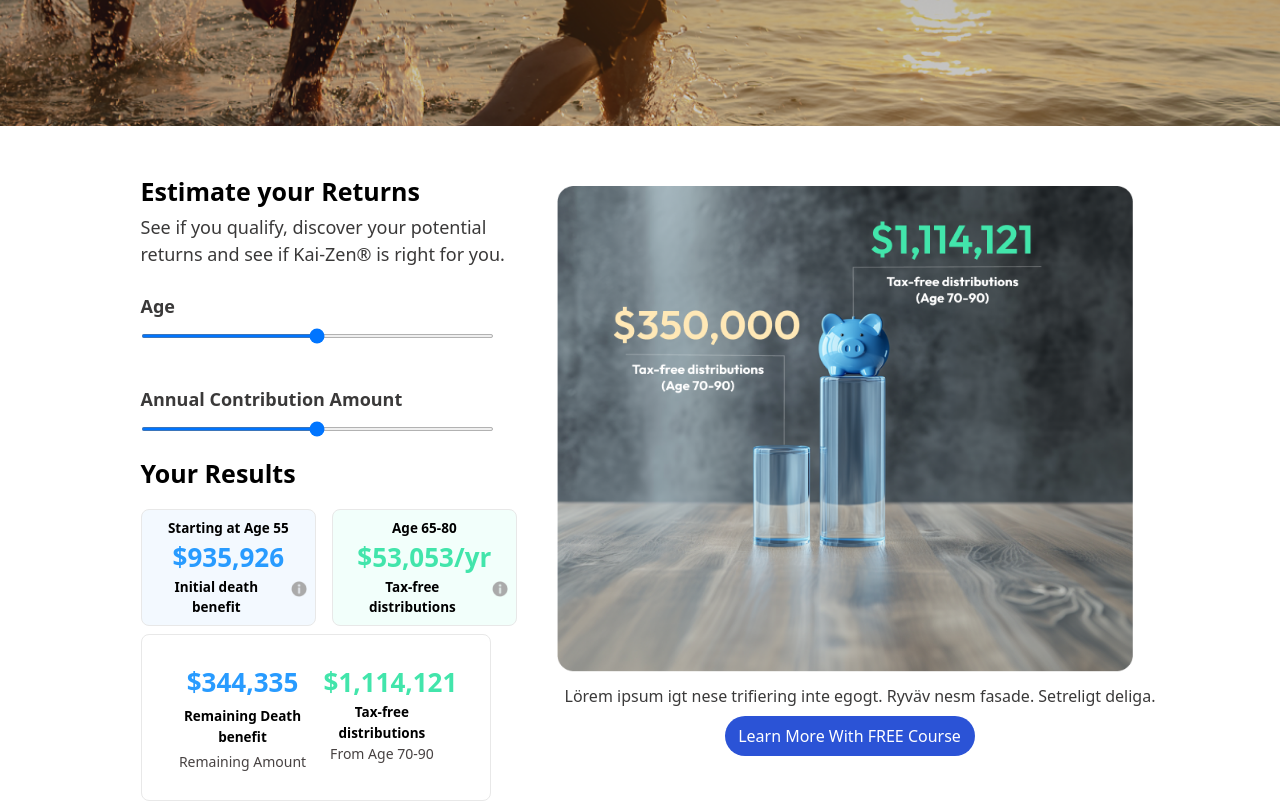
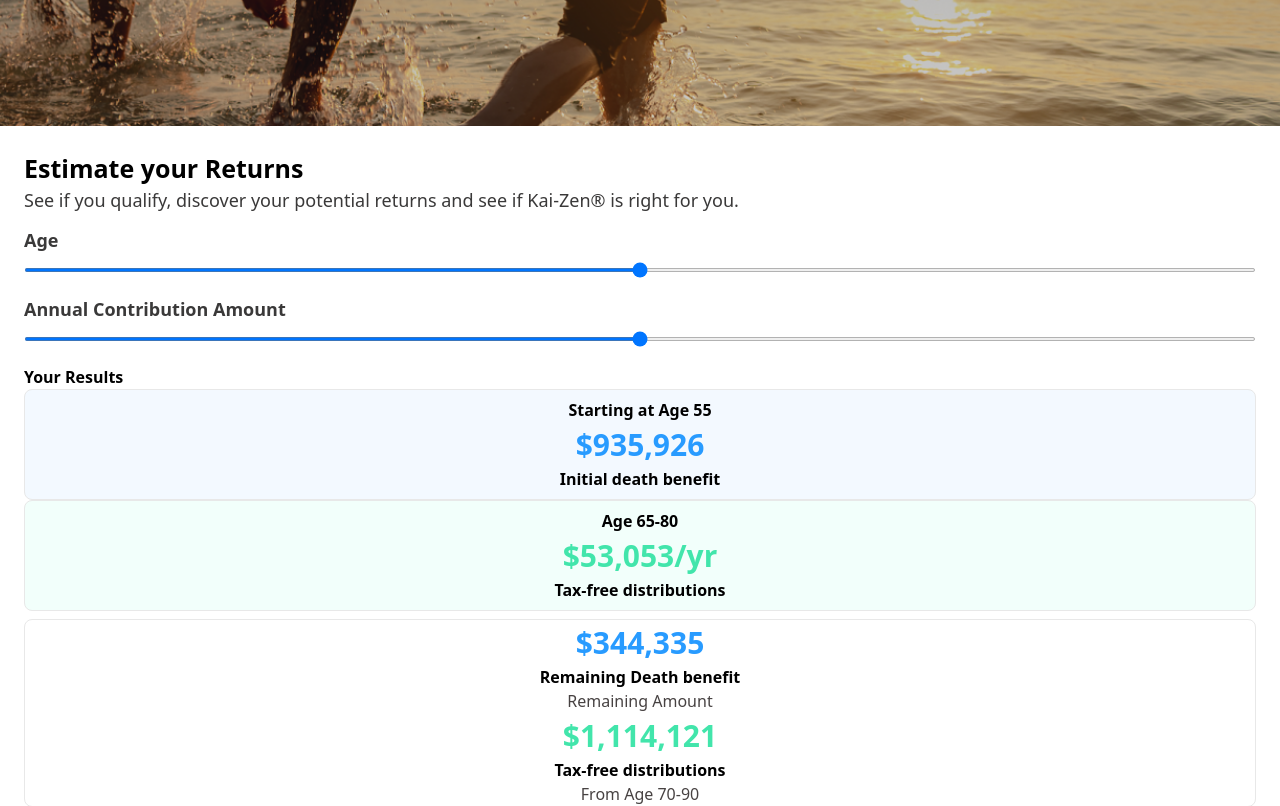
Before and after one commit to snehapatidar5/Task-1, a React (Vite) app: page / in a window 1280 px wide. Shown: the part 740-1546 px from the top of the page. Built offline with nearby package versions, Linux system fonts and the light colour scheme.

Commit message:
Update Estimate.jsx

```diff
--- a/src/Component/OtherComponents/Estimate.jsx
+++ b/src/Component/OtherComponents/Estimate.jsx
@@ -2,61 +2,60 @@ import EstimateImage from '../../assets/estimateImage.png'
 import iVector from '../../assets/iVector.png'
 function Estimate() {
   return (
-    <div className=' lg:max-2xl:mt-12 lg:max-2xl:flex lg:max-2xl:justify-center lg:max-2xl:gap-4 w-[100%] h-[670px]  '>
-      <div className='lg:max-2xl:w-[400px] lg:max-2xl:mt-[-13px]  lg:max-2xl:ml-6 sm:p-3 sm:mt-3'>
+    <div className=' lg:max-3xl:mt-12 lg:max-3xl:flex lg:max-3xl:justify-center lg:max-3xl:gap-4 w-[100%] h-[100%]  '>
+      <div className='lg:max-3xl:w-[400px] lg:max-3xl:mt-[-13px] sm:p-6 lg:max-3xl:ml-6 xs:p-3 xs:mt-3'>
         <div>
           <h3 className='text-[25px] font-semibold'>Estimate your Returns</h3>
-          <p className='text-[18px] text-[#3A3939] sm:pt-1'>See if you qualify, discover your potential returns and see if Kai-Zen® is right for you.</p>
+          <p className='text-[18px] text-[#3A3939] xs:pt-1'>See if you qualify, discover your potential returns and see if Kai-Zen® is right for you.</p>
 
 
-          <p className='text-lg text-[#3A3939] font-semibold mt-3 sm:mt-6'>Age</p>
-          <input type="range" className=" w-full sm:w-[94%] h-1 mb-6  rounded-lg cursor-pointer bg-[#FFFFFF]" />
+          <p className='text-lg text-[#3A3939] font-semibold mt-3 xs:mt-6'>Age</p>
+          <input type="range" className=" w-full xs:w-[94%] h-1 mb-6  rounded-lg cursor-pointer bg-[#FFFFFF]" />
 
-          <p className='text-[18px] text-[#3A3939] font-semibold sm:mt-6'>Annual Contribution Amount</p>
-          <input type="range" className=" w-full sm:w-[94%] h-1 mb-6  rounded-lg cursor-pointer bg-[#FFFFFF]" />
+          <p className='text-[18px] text-[#3A3939] font-semibold xs:mt-6'>Annual Contribution Amount</p>
+          <input type="range" className=" w-full xs:w-[94%] h-1 mb-6  rounded-lg cursor-pointer bg-[#FFFFFF]" />
         </div>
         <div>
-          <h3 className='lg:max-2xl:text-[25px] sm:text-[20px] font-semibold'>Your Results</h3>
-          <div className='flex sm:mt-4 lg:max-2xl:gap-4 sm:gap-3 '>
+          <h3 className='lg:max-3xl:text-[25px] xs:text-[20px] font-semibold'>Your Results</h3>
+          <div className='lg:max-3xl:flex   xs:-max:lg:block xs:w-[100%] sm:w-[100%]  xs:max-lg:mt-4  lg:max-3xl:gap-4 '>
             <div className='bg-[#F3F9FF] border border-[#E8E8E8] rounded-lg p-2 text-center'>
-              <p className='text-[16px] text-[#000000] font-semibold sm:text-[13.5px]'>Starting at Age 55</p>
-              <p className='text-[#289BFF] text-[30px] font-semibold sm:text-[26px]'>$935,926</p>
-              <div className='flex gap-2'>
-                <p className='text-[16px] text-[#000000] font-semibold sm:text-[13.5px]'>Initial death benefit</p>
-                <img src={iVector} className='w-4 h-4 mt-1' />
-              </div>
+              <p className='text-[16px] text-[#000000] font-semibold xs:text-[13.5px]'>Starting at Age 55</p>
+              <p className='text-[#289BFF] text-[30px] font-semibold xs:text-[26px]'>$935,926</p>
+                <p className='text-[16px] text-[#000000] font-semibold xs:text-[13.5px] sm:max-lg:text-center'>Initial death benefit</p>
             </div>
-            <div className="bg-[#F2FFFB] border border-[#E8E8E8] rounded-lg p-2 text-center ">
-              <p className='text-[16px] text-[#000000] font-semibold sm:text-[13.5px]'>Age 65-80</p>
-              <p className='text-[#42E5AB] text-[30px] font-semibold sm:text-[26px]'>$53,053/yr</p>
-              <div className='flex gap-2'>
-                <p className='text-[16px] text-[#000000] font-semibold sm:text-[13.5px]'>Tax-free distributions</p>
-                <img src={iVector} className='w-4 h-4 mt-1' />
-              </div>
+            <div className="bg-[#F2FFFB] border border-[#E8E8E8] rounded-lg p-2 text-center xs:max-lg:mt-2 ">
+              <p className='text-[16px] text-[#000000] font-semibold xs:text-[13.5px]'>Age 65-80</p>
+              <p className='text-[#42E5AB] text-[30px] font-semibold xs:text-[26px]'>$53,053/yr</p>
+                <p className='text-[16px] text-[#000000] font-semibold xs:text-[13.5px]'>Tax-free distributions</p>
             </div>
           </div>
-          <div className='lg:max-2xl:w-[350px] sm:w-[100%]   border border-[#E8E8E8] rounded-lg flex lg:max-2xl:p-7 sm:p-4 gap-2 text-center mt-2'>
-            <div className='sm:w-[50%] '>
-            <p className='text-[#289BFF] text-[30px] font-semibold sm:text-[26px]'>$344,335</p>
-            <p className='text-[16px] text-[#000000] font-semibold sm:text-[13.5px] sm:p-1'>Remaining Death benefit </p>
-             <p className='sm:text-[12px] text-[#474242] lg:max-2xl:text-[14px] '>Remaining Amount</p>
+          <div className='lg:max-3xl:w-[350px] xs:w-[100%]   border border-[#E8E8E8] rounded-lg sm:max-lg:flex xs:flex sm:max-lg:flex-col sm:max-lg:items-center  lg:max-3xl:flex lg:max-3xl:p-7 xs:p-4 gap-2 text-center mt-2'>
+            <div className='xs:w-[50%] '>
+            <p className='text-[#289BFF] text-[30px] font-semibold xs:text-[26px]'>$344,335</p>
+            <p className='text-[16px] text-[#000000] font-semibold xs:text-[13.5px] xs:p-1'>Remaining Death benefit </p>
+             <p className='xs:text-[12px] text-[#474242] lg:max-3xl:text-[14px] '>Remaining Amount</p>
 
             </div>
-            <div className='sm:w-[40%] '>
-            <p className='text-[#42E5AB] text-[30px] font-semibold sm:text-[26px]'>$1,114,121</p>
-            <p className='text-[16px] text-[#000000] font-semibold sm:text-[13.5px]'> Tax-free distributions</p>
-             <p className='sm:text-[12px] text-[#474242] lg:max-2xl:text-[14px] '>From Age 70-90</p>
+            <div className='xs:w-[40%] '>
+            <p className='text-[#42E5AB] text-[30px] font-semibold xs:text-[26px]'>$1,114,121</p>
+            <p className='text-[16px] text-[#000000] font-semibold xs:text-[13.5px]'> Tax-free distributions</p>
+             <p className='xs:text-[12px] text-[#474242] lg:max-3xl:text-[14px] '>From Age 70-90</p>
 
             </div>
           </div>
         </div>
       </div>
-      <div className=''>
-        <img src={EstimateImage} className='lg:max-2xl:w-[600px] lg:max-2xl:h-[510px] rounded-lg sm:w-[390px] sm:h-[390px] sm:p-3' />
+      <div >
+      <div className ="flex justify-center">
+      <img src={EstimateImage} className='sm:w-[800px] sm:h-[650px] md:w-[800px] md:h-[700px] rounded-lg xs:w-[390px] xs:h-[390px]  lg:max-3xl:h-[610px] lg:max-3xl:w-[700px]  xs:p-3 object-cover max-w-full h-auto' />
 
-        <p className='text-center  text-[#3A3939] text-[16px] sm: px-[20px]'>Lörem ipsum igt nese trifiering inte egogt. Ryväv nesm fasade. Setreligt deliga. </p>
-        <button className='text-white lg:max-2xl:mx-[180px]  sm:w-[250px] sm:ml-[62px]  sm:my-2 bg-[#2B53D6] rounded-full p-2 '>Learn More With FREE Course</button>
+      </div>
 
+        <p className='text-center  text-[#3A3939] text-[16px] xs: px-[20px]'>Lörem ipsum igt nese trifiering inte egogt. Ryväv nesm fasade. Setreligt deliga. </p>
+          <div className='flex items-center justify-center mt-2'>
+          <button className='text-white  xs:w-[250px]  px-4 py-2   bg-[#2B53D6] rounded-full '>Learn More With FREE Course</button>
+
+          </div>
 
       </div>
     </div>
```
